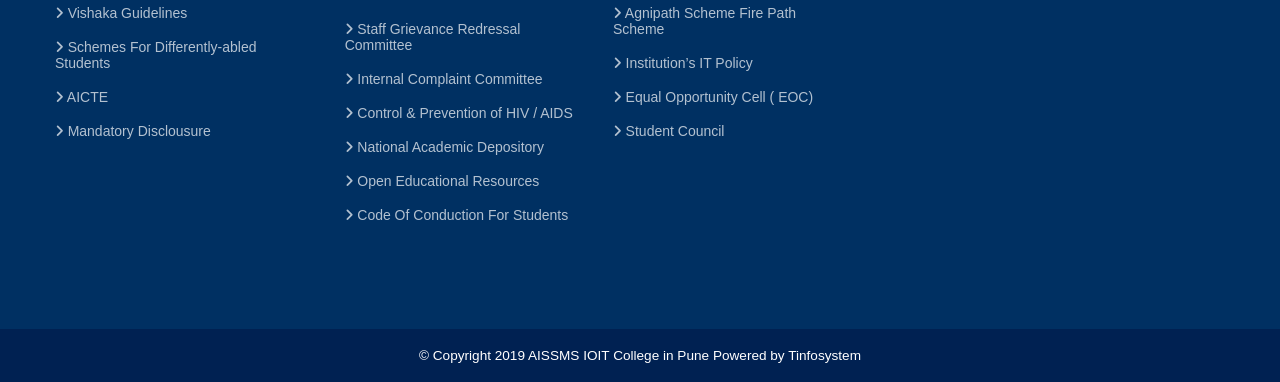
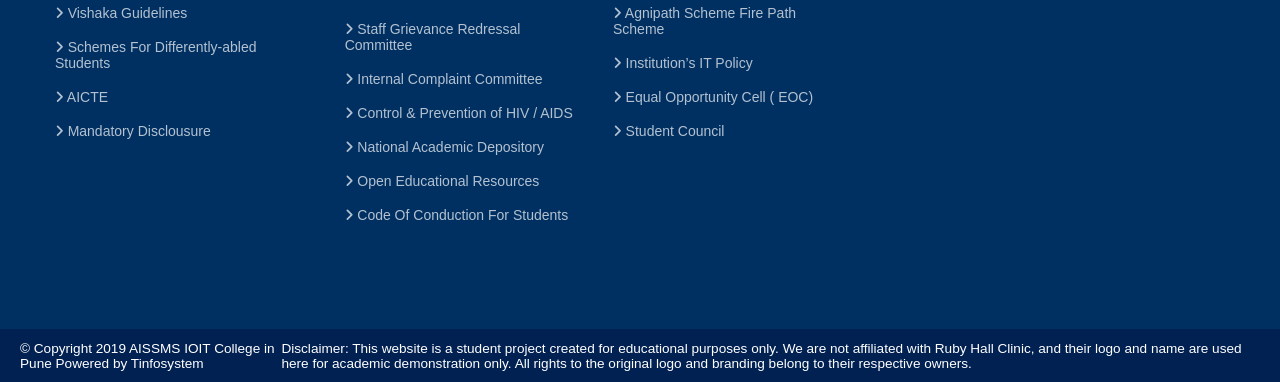
Before and after one commit to Yash-Raut0801/AISSMS-IOIT_cloneWeb, a plain HTML site: page index.html in a window 1280 px wide. Shown: the part 7288-7670 px from the top of the page. Drawn offline with Linux system fonts and the light colour scheme.

Commit message:
Update index.html

```diff
--- a/index.html
+++ b/index.html
@@ -606,6 +606,10 @@
         </div>
         <div class="panel2">
             <p>&copy; <a href="#">Copyright 2019 AISSMS IOIT College in Pune</a> Powered by <a href="#">Tinfosystem</a></p>
+            <p>Disclaimer: This website is a student project created for educational purposes only. We are not affiliated with
+               Ruby Hall Clinic, and their logo and name are used here for academic demonstration only. All rights to the
+               original logo and branding belong to their respective owners.
+            </p>
         </div>
     </footer>
 </body>
```
